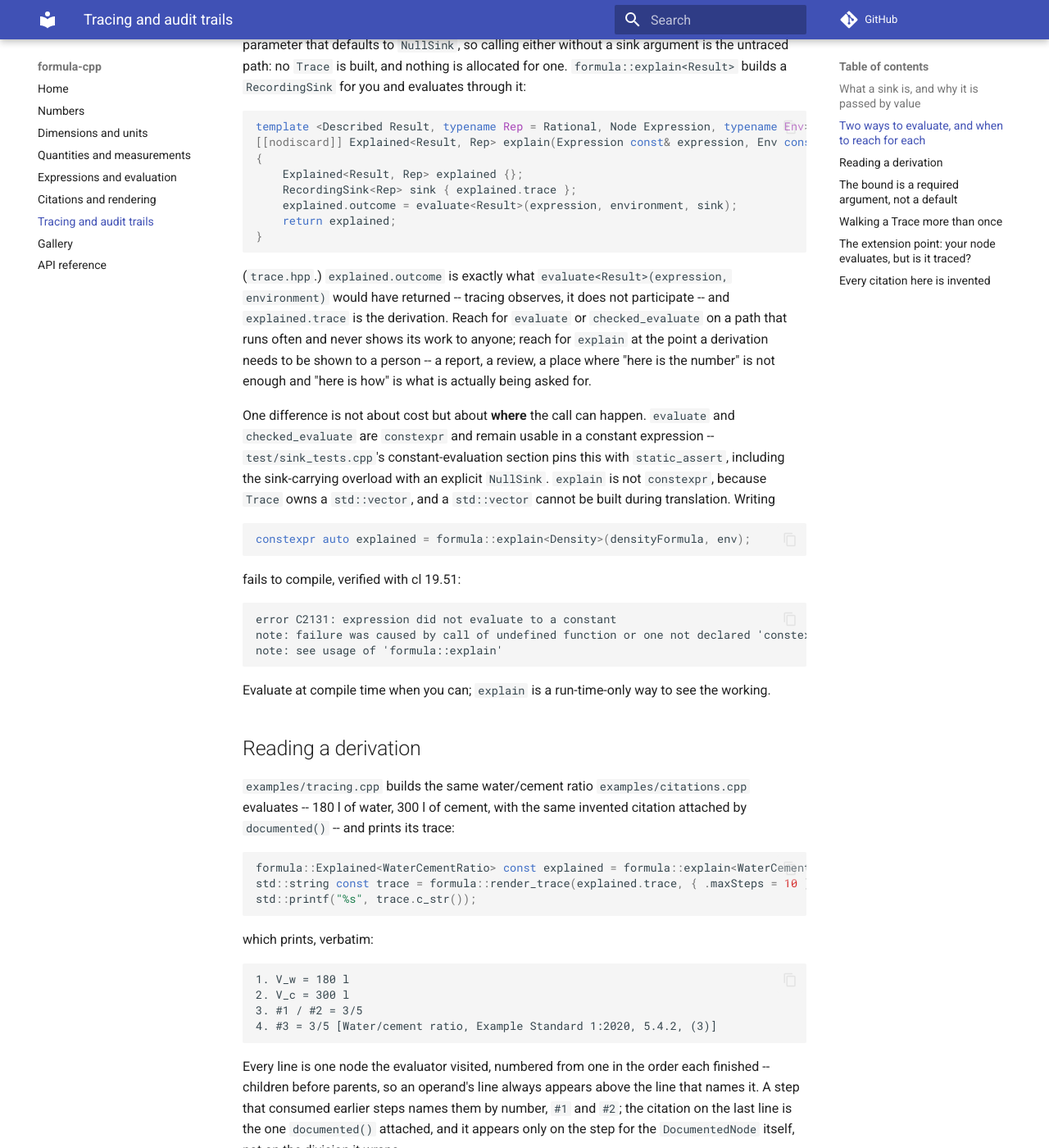
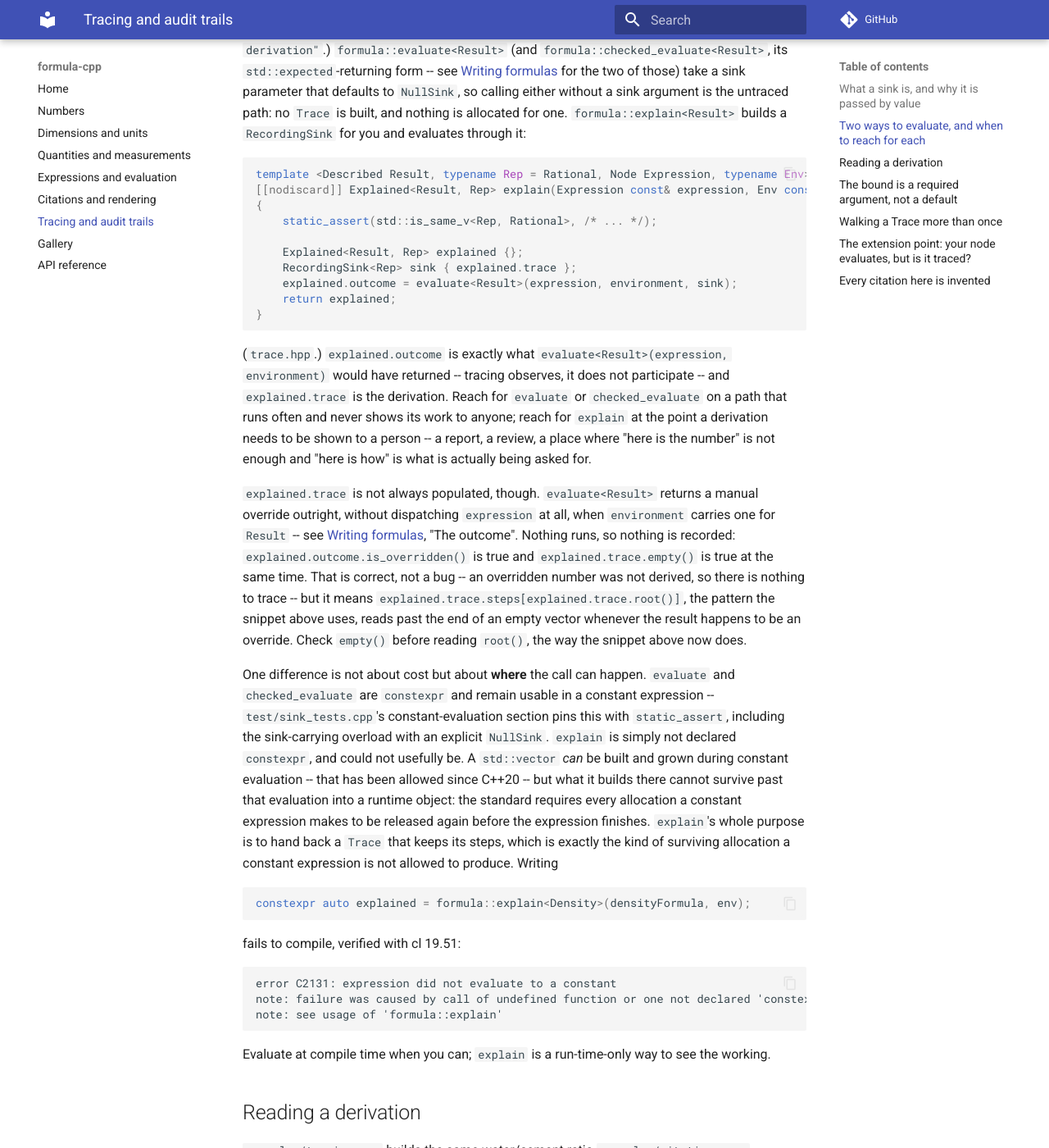
Before and after one commit to LASTRADA-Software/formula-cpp, an MkDocs documentation site: the page built from docs/tracing.md, in a window 1280 px wide and 1400 px high, scrolled down 2329 px. Shown: the whole window at 82% size. Built offline with MkDocs 1.6.1 and Material for MkDocs 9.7.7, drawn with Linux system fonts in a browser that asks for light colours; comment, search, counter and statistics services are not loaded; some of the changed text lies outside the part shown.

Commit message:
fix(trace): document that explain() can return an empty trace
When the environment overrides Result, checked_evaluate returns that value
without ever dispatching the expression -- correct behaviour, since an
overridden number was not derived, but it means explain()'s Trace comes back
empty. Nothing said so: Trace::root() documents its precondition but not why
it can be violated, Explained::trace's doc comment didn't mention it, the
guide's own worked example indexed steps[root()] unconditionally, and
README's "Every number can show how it was reached" was flatly false for an
override, which shows something different and arguably more important: that
a person entered it. Documented on explain(), root(), Explained, and in the
guide; the guide's example now checks empty() first; README's claim and
heading are corrected. Pinned with a new test alongside the existing
explain() test this same section already relies on.

Also gives explain<Result, Rep> a static_assert restricting Rep to Rational:
evaluate<Result> always computes in Rational internally and hands its sink
an Evaluated<Rational> regardless of Rep, so a RecordingSink<Rep> built for
any other Rep cannot receive it -- previously an 8-frame template dump,
matching the static_assert render_trace already has for a comparable
concern.

And fixes the guide's explanation of why explain() isn't constexpr: a
std::vector can be built during constant evaluation (allowed since C++20),
so that was never the reason. The actual reason -- unchanged, and still
verified against cl's own diagnostic -- is that a constant expression may
not let an allocation it made survive past that evaluation, and a Trace
that keeps its steps is exactly such a survivor.

Signed-off-by: Christian Parpart <c.parpart@lastrada.net>

````diff
--- a/docs/tracing.md
+++ b/docs/tracing.md
@@ -108,6 +108,9 @@ auto const explained = formula::explain<Density>(density, environment);
 // happen to hold a value. Tracing observes; it must not participate.
 CHECK(explained.outcome == plain);
 CHECK(explained.trace.steps.size() == 3);
+// Check empty() before indexing with root() -- see below for when a Trace
+// can be empty even though outcome holds a value.
+REQUIRE_FALSE(explained.trace.empty());
 CHECK(explained.trace.steps[explained.trace.root()].value == formula::Rational { 2 });
 ```
 
@@ -124,6 +127,8 @@ evaluates through it:
 template <Described Result, typename Rep = Rational, Node Expression, typename Env>
 [[nodiscard]] Explained<Result, Rep> explain(Expression const& expression, Env const& environment)
 {
+    static_assert(std::is_same_v<Rep, Rational>, /* ... */);
+
     Explained<Result, Rep> explained {};
     RecordingSink<Rep> sink { explained.trace };
     explained.outcome = evaluate<Result>(expression, environment, sink);
@@ -139,13 +144,30 @@ anyone; reach for `explain` at the point a derivation needs to be shown to a
 person -- a report, a review, a place where "here is the number" is not
 enough and "here is how" is what is actually being asked for.
 
+`explained.trace` is not always populated, though. `evaluate<Result>` returns
+a manual override outright, without dispatching `expression` at all, when
+`environment` carries one for `Result` -- see [Writing formulas](expressions.md),
+"The outcome". Nothing runs, so nothing is recorded:
+`explained.outcome.is_overridden()` is true and
+`explained.trace.empty()` is true at the same time. That is correct, not a
+bug -- an overridden number was not derived, so there is nothing to trace --
+but it means `explained.trace.steps[explained.trace.root()]`, the pattern the
+snippet above uses, reads past the end of an empty vector whenever the result
+happens to be an override. Check `empty()` before reading `root()`, the way
+the snippet above now does.
+
 One difference is not about cost but about **where** the call can happen.
 `evaluate` and `checked_evaluate` are `constexpr` and remain usable in a
 constant expression -- `test/sink_tests.cpp`'s constant-evaluation section
 pins this with `static_assert`, including the sink-carrying overload with an
-explicit `NullSink`. `explain` is not `constexpr`, because `Trace` owns a
-`std::vector`, and a `std::vector` cannot be built during translation.
-Writing
+explicit `NullSink`. `explain` is simply not declared `constexpr`, and could
+not usefully be. A `std::vector` *can* be built and grown during constant
+evaluation -- that has been allowed since C++20 -- but what it builds there
+cannot survive past that evaluation into a runtime object: the standard
+requires every allocation a constant expression makes to be released again
+before the expression finishes. `explain`'s whole purpose is to hand back a
+`Trace` that keeps its steps, which is exactly the kind of surviving
+allocation a constant expression is not allowed to produce. Writing
 
 ```cpp
 constexpr auto explained = formula::explain<Density>(densityFormula, env);
````
Also changed, not shown: README.md (+8 -2 lines), 2 other files.
